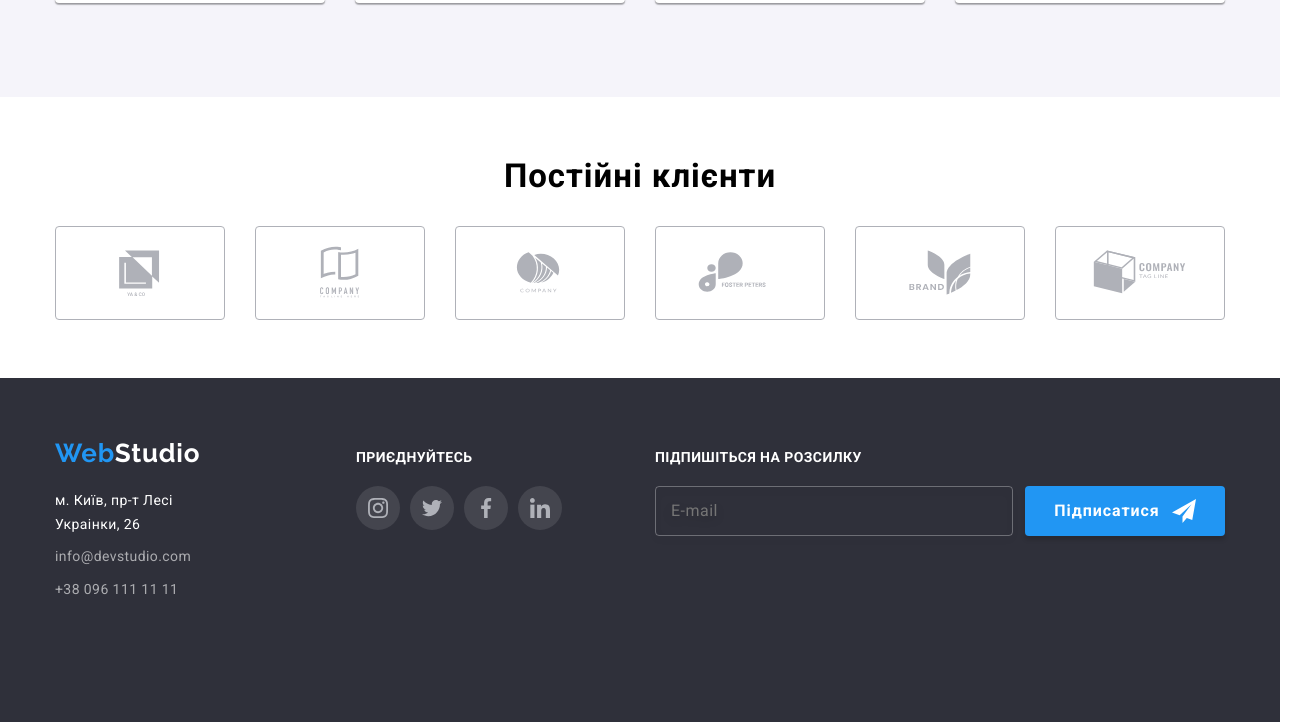
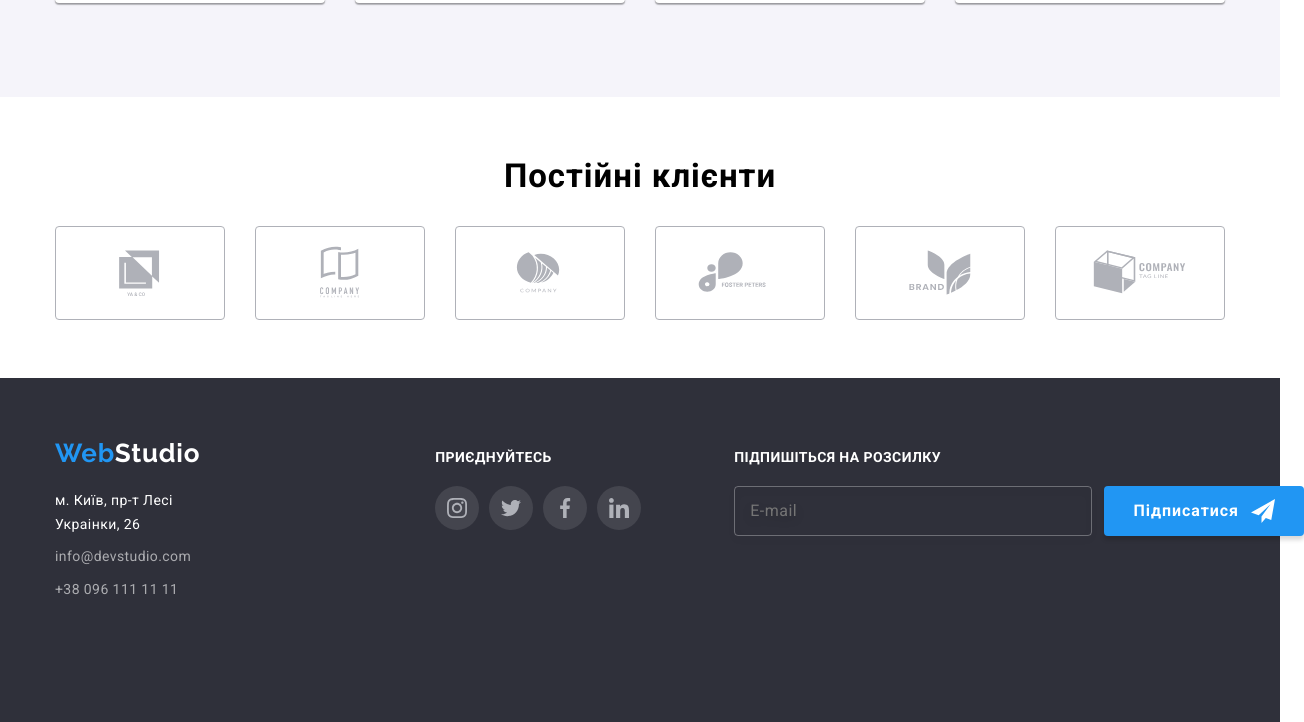
Before and after one commit to Sterzh/goit-markup-hw-08, a plain HTML site: page index.html in a window 1280 px wide. Shown: the part 2208-2930 px from the top of the page, 1304 px wide, since content can reach past the window. Drawn offline with nearby package versions, Linux system fonts and the light colour scheme.

Commit message:
save 17.11.22 (12:08)

```diff
--- a/sass/components/_footer.scss
+++ b/sass/components/_footer.scss
@@ -38,7 +38,7 @@
     display: flex;
     justify-content: center;
     align-items: baseline;
-    gap: 50px;
+    gap: 165px;
   }
 
   @media screen and (min-width: 768px) {
```
Also changed, not shown: css/main.css, css/main.min.css, 2 other files.
